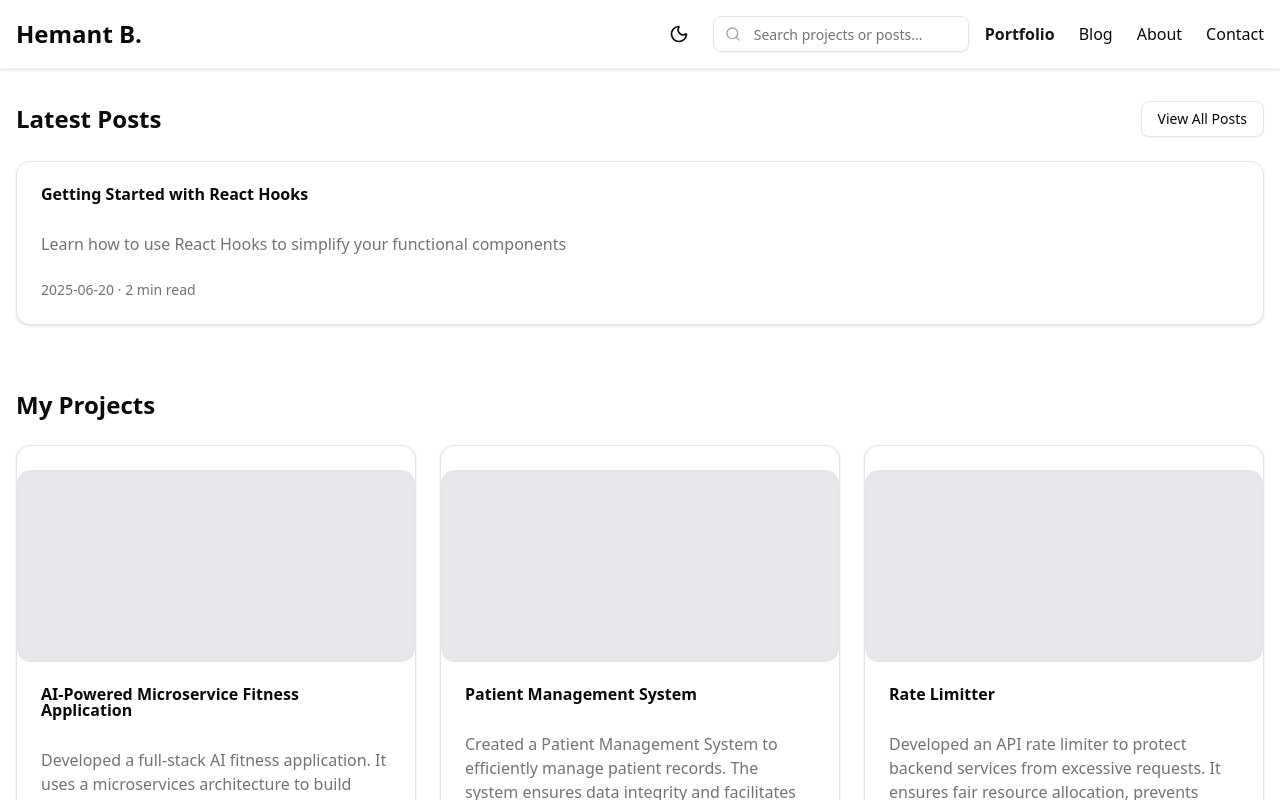
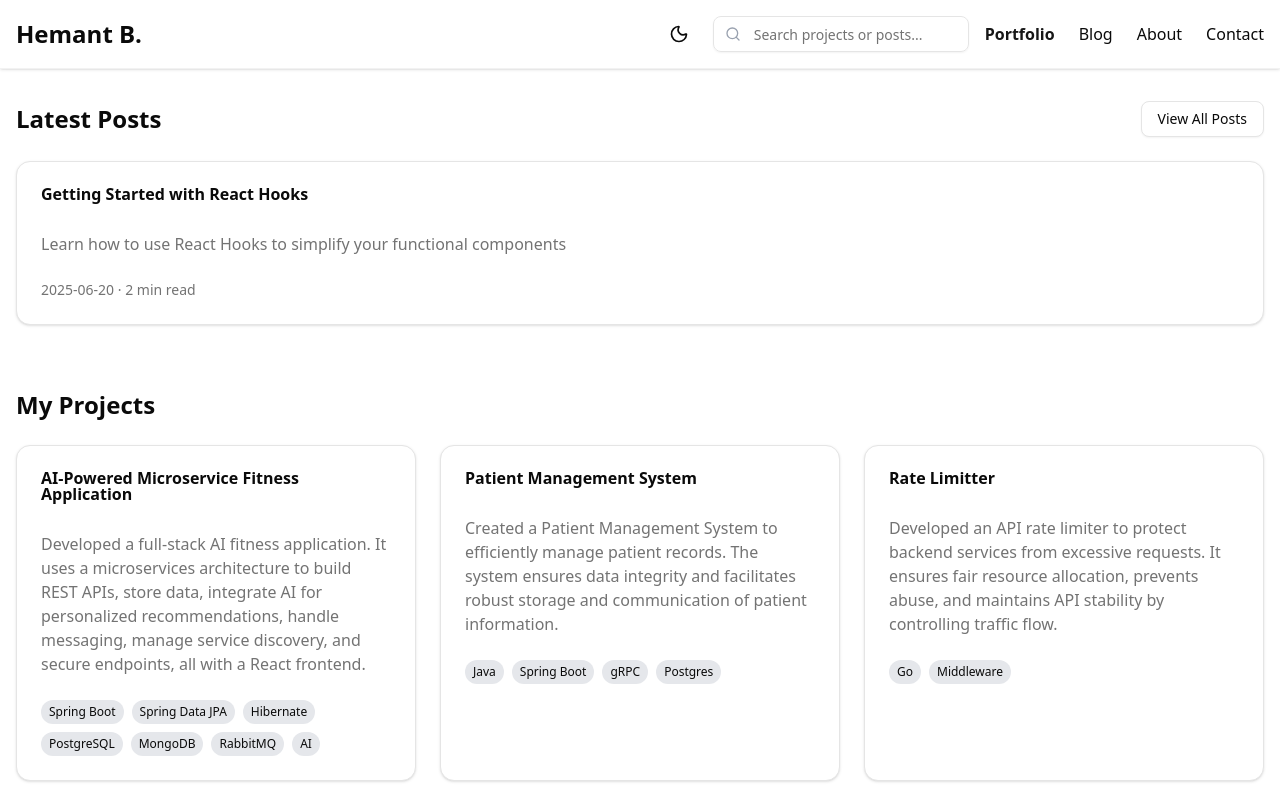
Before and after one commit to hemantyb/portfolio, a Next.js app: page / in a window 1280 px wide. Shown: the top 800 px of the page. Built offline with nearby package versions, Linux system fonts and the light colour scheme.

Commit message:
temp disable img tag

```diff
--- a/components/ProjectCard.tsx
+++ b/components/ProjectCard.tsx
@@ -32,10 +32,10 @@ export default function ProjectCard({
 				className="hover:shadow-lg transition-all duration-300 cursor-pointer h-full"
 				onClick={() => onClick(project)}
 			>
-				<motion.div
-					className="bg-gray-200 dark:bg-gray-700 border-2 border-rounded rounded-xl w-full h-48"
-					whileHover={{ scale: 1.02 }}
-				></motion.div>
+				{/* <motion.div */}
+				{/* 	className="bg-gray-200 dark:bg-gray-700 border-2 border-rounded rounded-xl w-full h-48" */}
+				{/* 	whileHover={{ scale: 1.02 }} */}
+				{/* ></motion.div> */}
 				<CardHeader>
 					<CardTitle>{project.title}</CardTitle>
 				</CardHeader>
--- a/components/ProjectDetail.tsx
+++ b/components/ProjectDetail.tsx
@@ -22,12 +22,12 @@ export default function ProjectDetail({ project, onBack }: ProjectDetailProps) {
 				<ArrowRight className="mr-2 h-4 w-4 transform rotate-180" /> Back to
 				portfolio
 			</Button>
-			<motion.div
-				className="bg-gray-200 dark:bg-gray-700 border-2 border-rounded rounded-xl w-full h-64 mb-6"
-				initial={{ opacity: 0 }}
-				animate={{ opacity: 1 }}
-				transition={{ delay: 0.2 }}
-			></motion.div>
+			{/* <motion.div */}
+			{/* 	className="bg-gray-200 dark:bg-gray-700 border-2 border-rounded rounded-xl w-full h-64 mb-6" */}
+			{/* 	initial={{ opacity: 0 }} */}
+			{/* 	animate={{ opacity: 1 }} */}
+			{/* 	transition={{ delay: 0.2 }} */}
+			{/* ></motion.div> */}
 			<h1 className="text-3xl font-bold mb-2">{project.title}</h1>
 			<p className="text-lg mb-4">{project.description}</p>
 			<div className="flex flex-wrap gap-2 mb-6">
```
